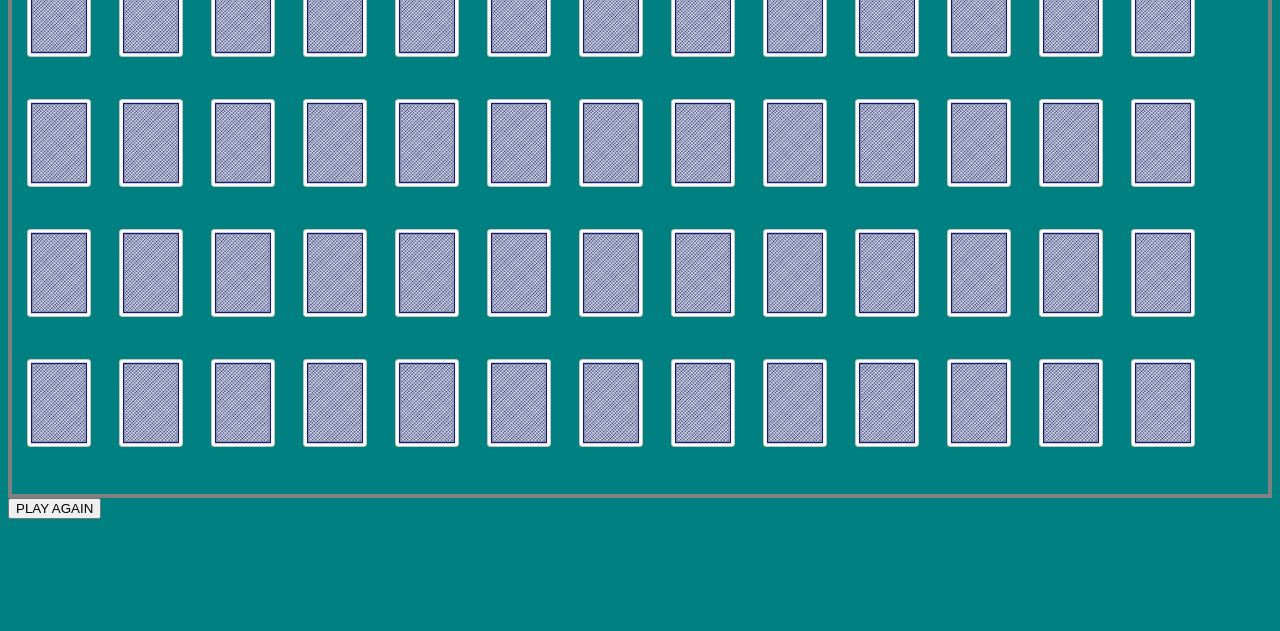
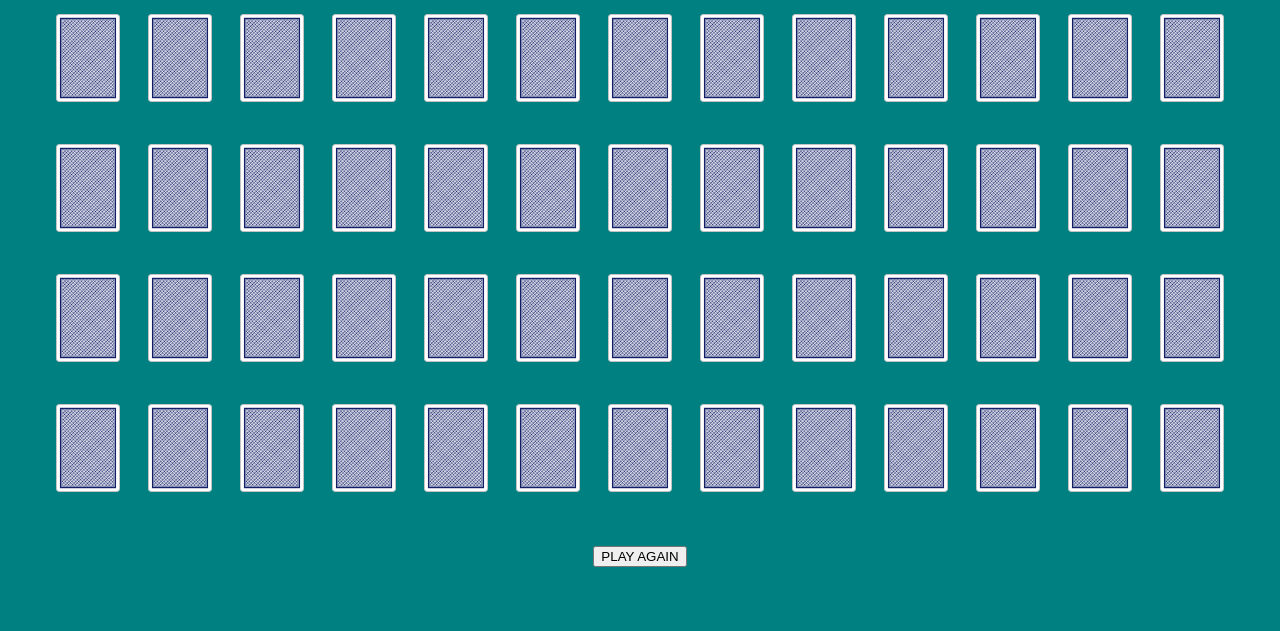
Before and after one commit to AlamedaTony/GaProject1, a plain HTML site: page index.html in a window 1280 px wide. Shown: the part 185-816 px from the top of the page. Drawn offline with Linux system fonts and the light colour scheme.

```diff
--- a/css/style.css
+++ b/css/style.css
@@ -6,6 +6,10 @@
 body {
     height: 100vh;
     background-color: teal;
+    display: flex;
+    flex-direction: column;
+    justify-content: center;
+    align-items: center;
 }
 
 .card-container {
@@ -17,8 +21,9 @@ body {
     display: grid;
     grid-template-columns: repeat(13, 92px);
     grid-template-rows: repeat(4, 130px);
-    border: 4px solid grey;
+
     padding: 10px;
+    place-items: center;
 }
 
 header {
```
Also changed, not shown: 1 other file.
